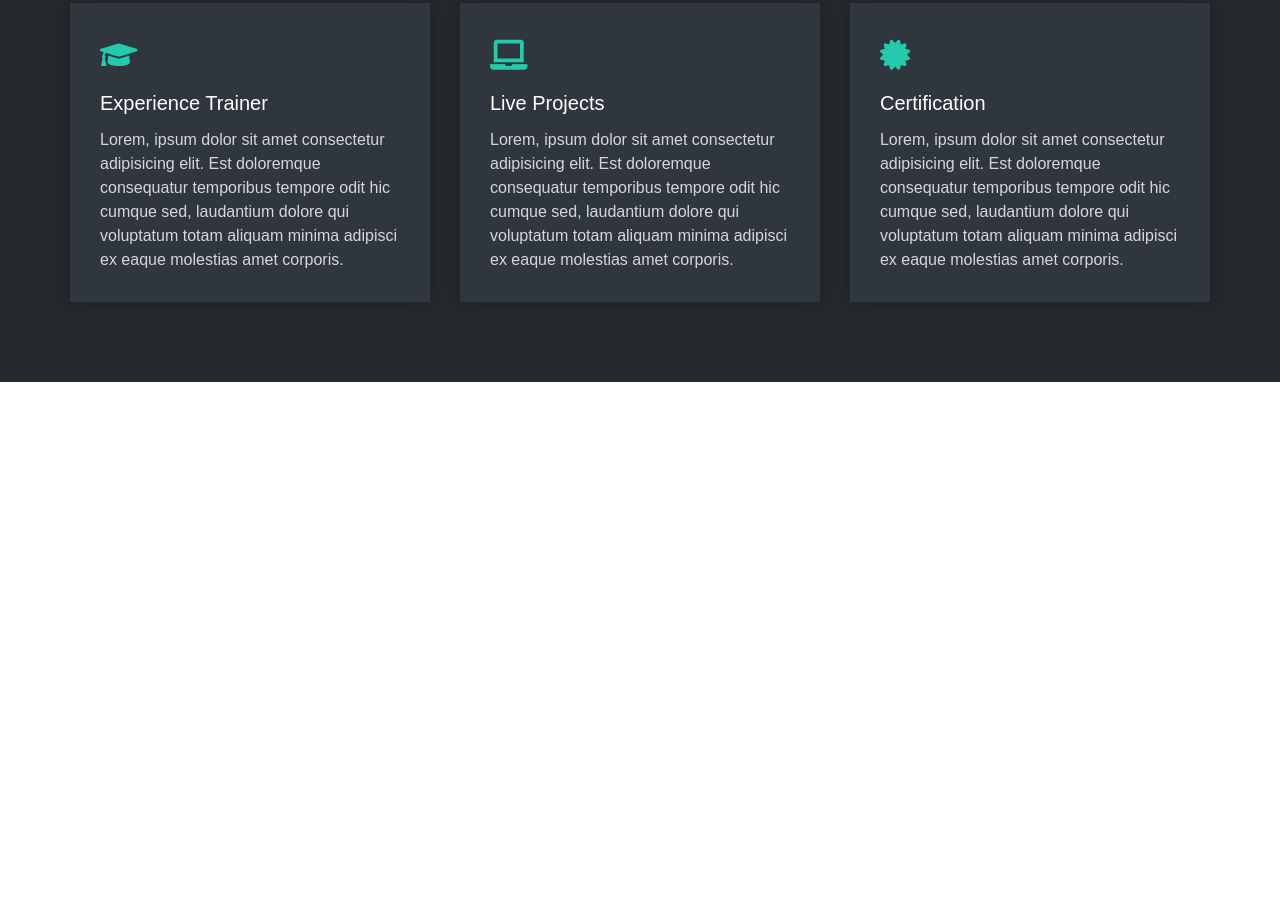
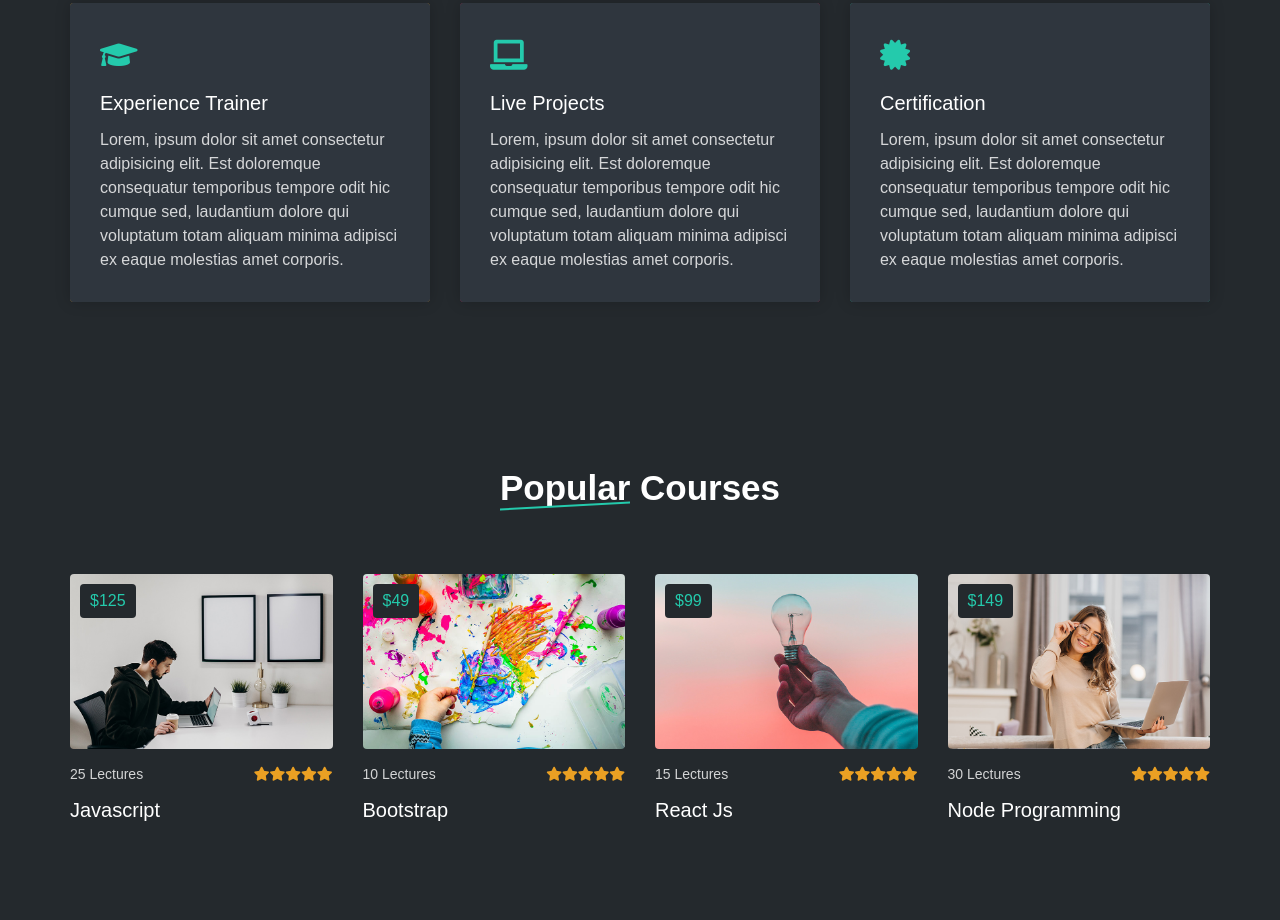
Before and after one commit to amirmalekian/love-coding, a plain HTML site: page index.html in a window 1280 px wide. Shown: the part 990-1910 px from the top of the page. Before the commit the page ends 1372 px from the top, so only its background shows below. Drawn offline with Linux system fonts and the light colour scheme.

Commit message:
feat: add courses section

```diff
--- a/css/style.css
+++ b/css/style.css
@@ -371,3 +371,59 @@ p {
   text-transform: capitalize;
   margin: 0 0 10px;
 }
+
+/* courses section */
+.courses-section {
+  background-color: var(--dark-800);
+  padding-bottom: 50px;
+}
+.course-item {
+  width: calc(25% - 30px);
+  margin: 0 15px 30px;
+}
+.course-img {
+  border-radius: 4px;
+  overflow: hidden;
+  position: relative;
+  transition: all 0.5s ease;
+}
+.course-item:hover .course-img {
+  transform: scale(0.9);
+  box-shadow: var(--shadow);
+}
+.course-img img {
+  width: 100%;
+}
+.course-img .course-price {
+  position: absolute;
+  left: 10px;
+  top: 10px;
+  background-color: var(--dark-800);
+  color: var(--main-color);
+  font-size: 16px;
+  font-weight: 500;
+  padding: 5px 10px;
+  border-radius: 4px;
+}
+.course-info {
+  padding: 15px 0;
+}
+.course-info ul {
+  display: flex;
+  justify-content: space-between;
+}
+.course-info ul li {
+  color: var(--white-800);
+  text-transform: capitalize;
+  font-size: 14px;
+}
+.course-info ul li .fa-star {
+  color: var(--color-1);
+}
+.course-info h3 {
+  font-size: 20px;
+  font-weight: 400;
+  text-transform: capitalize;
+  color: var(--white-900);
+  margin: 10px 0 0;
+}
--- a/index.html
+++ b/index.html
@@ -100,5 +100,95 @@
       </div>
     </section>
     <!-- why us section end -->
+
+    <!-- courses section start -->
+    <section class="courses-section sec-padding" id="courses">
+      <div class="container">
+        <div class="row">
+          <div class="section-title">
+            <h2><span>popular</span> courses</h2>
+          </div>
+        </div>
+        <div class="row">
+          <div class="course-item">
+            <a href="#">
+              <div class="course-img">
+                <img src="img/courses/1.jpg" alt="course-img" />
+                <div class="course-price">$125</div>
+              </div>
+              <div class="course-info">
+                <ul>
+                  <li>25 lectures</li>
+                  <li>
+                    <i class="fas fa-star"></i><i class="fas fa-star"></i
+                    ><i class="fas fa-star"></i><i class="fas fa-star"></i
+                    ><i class="fas fa-star"></i>
+                  </li>
+                </ul>
+                <h3>javascript</h3>
+              </div>
+            </a>
+          </div>
+          <div class="course-item">
+            <a href="#">
+              <div class="course-img">
+                <img src="img/courses/2.jpg" alt="course-img" />
+                <div class="course-price">$49</div>
+              </div>
+              <div class="course-info">
+                <ul>
+                  <li>10 lectures</li>
+                  <li>
+                    <i class="fas fa-star"></i><i class="fas fa-star"></i
+                    ><i class="fas fa-star"></i><i class="fas fa-star"></i
+                    ><i class="fas fa-star"></i>
+                  </li>
+                </ul>
+                <h3>bootstrap</h3>
+              </div>
+            </a>
+          </div>
+          <div class="course-item">
+            <a href="#">
+              <div class="course-img">
+                <img src="img/courses/3.jpg" alt="course-img" />
+                <div class="course-price">$99</div>
+              </div>
+              <div class="course-info">
+                <ul>
+                  <li>15 lectures</li>
+                  <li>
+                    <i class="fas fa-star"></i><i class="fas fa-star"></i
+                    ><i class="fas fa-star"></i><i class="fas fa-star"></i
+                    ><i class="fas fa-star"></i>
+                  </li>
+                </ul>
+                <h3>react js</h3>
+              </div>
+            </a>
+          </div>
+          <div class="course-item">
+            <a href="#">
+              <div class="course-img">
+                <img src="img/courses/4.jpg" alt="course-img" />
+                <div class="course-price">$149</div>
+              </div>
+              <div class="course-info">
+                <ul>
+                  <li>30 lectures</li>
+                  <li>
+                    <i class="fas fa-star"></i><i class="fas fa-star"></i
+                    ><i class="fas fa-star"></i><i class="fas fa-star"></i
+                    ><i class="fas fa-star"></i>
+                  </li>
+                </ul>
+                <h3>node programming</h3>
+              </div>
+            </a>
+          </div>
+        </div>
+      </div>
+    </section>
+    <!-- courses section end -->
   </body>
 </html>
```
